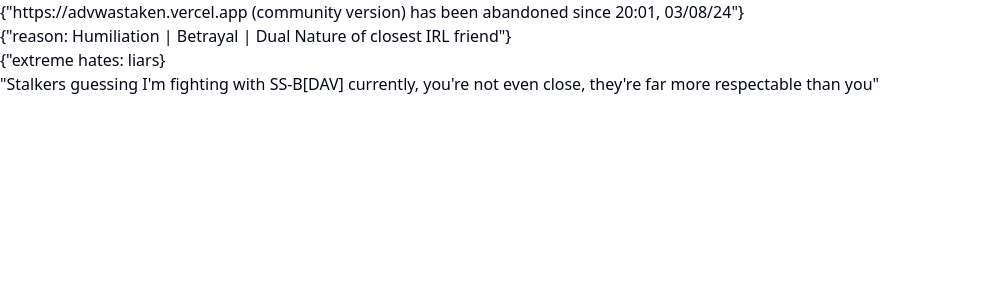
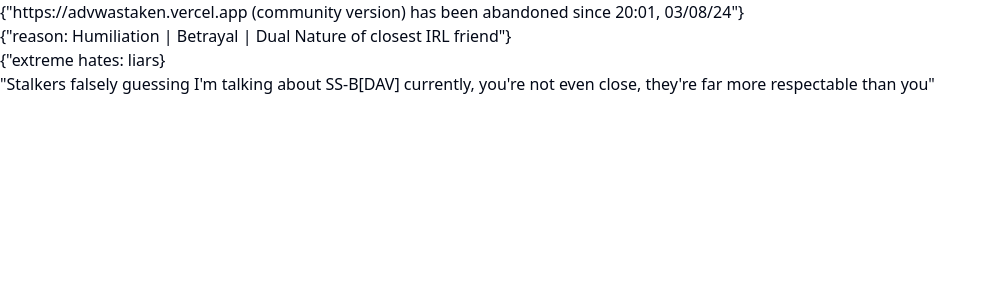
Before and after one commit to advAltTsx/axer, a Next.js app: page /messages in a window 1280 px wide. Shown: the top 300 px of the page, without its empty margins (0-996 px from the left). Built offline with nearby package versions, Linux system fonts and the light colour scheme.

Commit message:
Update page.tsx

```diff
--- a/app/messages/page.tsx
+++ b/app/messages/page.tsx
@@ -61,7 +61,7 @@ export default function Home() {
     <br/>
       {/**  {'{"tera website bohot bada koi ambani ka website hai bhi nahi joh baar baar dekhne aaye - apni aukaat mein raho tere paas itna bhi nhi h", "tere baap ka website hai kya be *giggles* - tumlog se jyada ganda insaan se aaj takk kabhi mulakat nahi hua", "1 saal se harr ek email dekhe ho aur puchte aur email address kaha se mila - besharam ho ekdm?", "jhuth bolne mein mbbs karke rakhe hai - agar pata rhta toh jab Scarlet ke saath ladai karrha tha tabhi tereko sorry bolne bhi nahi aata, terese jyada accha toh mera dushman log hai, mere dushman bhi mereko dekhke mere samne gaali dena baand krdete hai", "bahiniya, bhutarni - tere jaise ko *aap* bola uske baare mein zindagi bhar sochunga, tumlog jhutho baat karne bhi layak nahi ho, insaaniyat toh durr ka baat hai", "remembering these sentences - I hate even your voice now"} '}
     **/}
-      {'"Stalkers guessing I\'m fighting with SS-B[DAV] currently, you\'re not even close, they\'re far more respectable than you"'}
+      {'"Stalkers falsely guessing I\'m talking about SS-B[DAV] currently, you\'re not even close, they\'re far more respectable than you"'}
     </main>
   );
 }
```
